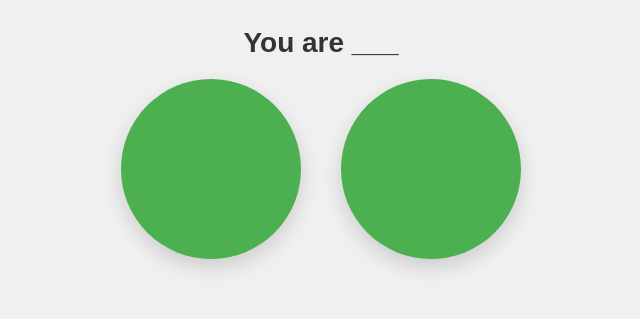
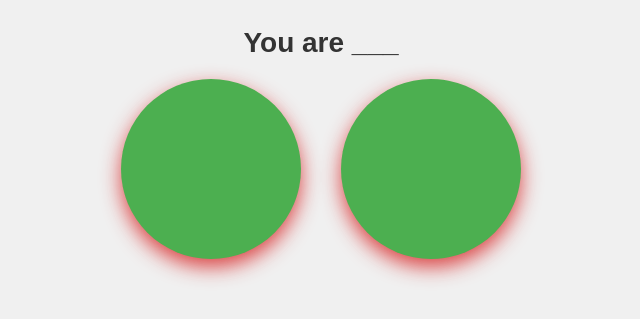
Before and after one commit to ethanewing21/Website, a plain HTML site: page index.html in a window 1280 px wide. Shown: the part 61-380 px from the top of the page, without its empty margins (319-959 px from the left). Drawn offline with Linux system fonts and the light colour scheme.

Commit message:
Update WebsiteStyle.css

```diff
--- a/WebsiteStyle.css
+++ b/WebsiteStyle.css
@@ -42,7 +42,7 @@ button:hover {
   height: 180px;
   border-radius: 50%;
   background-color: #4CAF50;
-  box-shadow: 0 8px 20px rgba(0, 0, 0, 0.15);
+  box-shadow: 0 8px 20px rgba(215, 36, 36, 0.838);
 }
 
 @media (max-width: 480px) {
```
